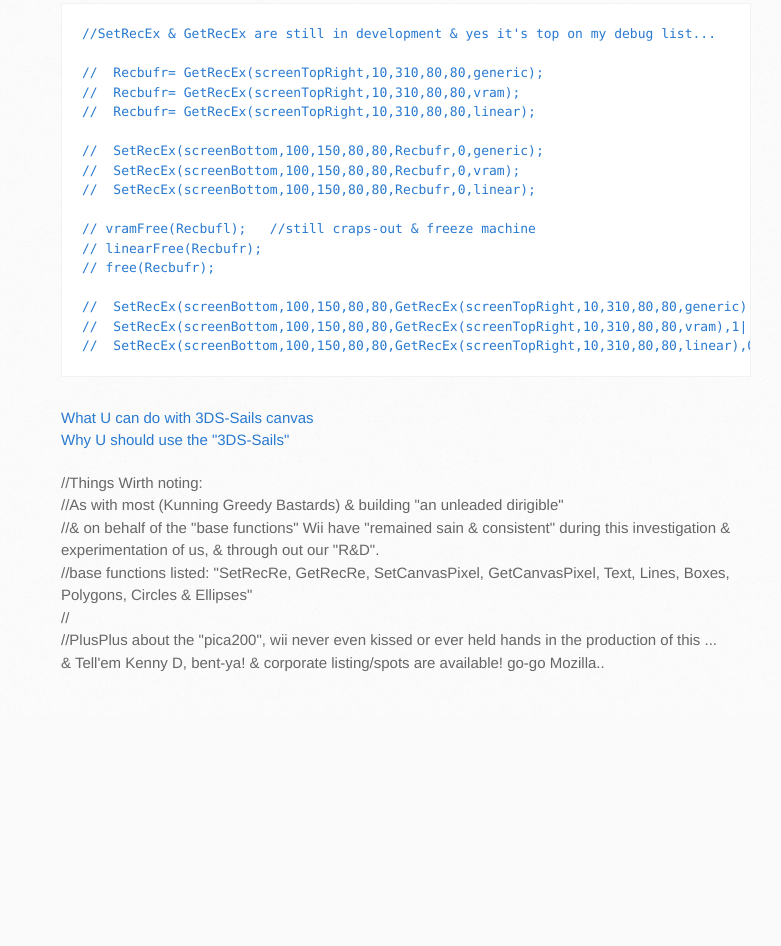
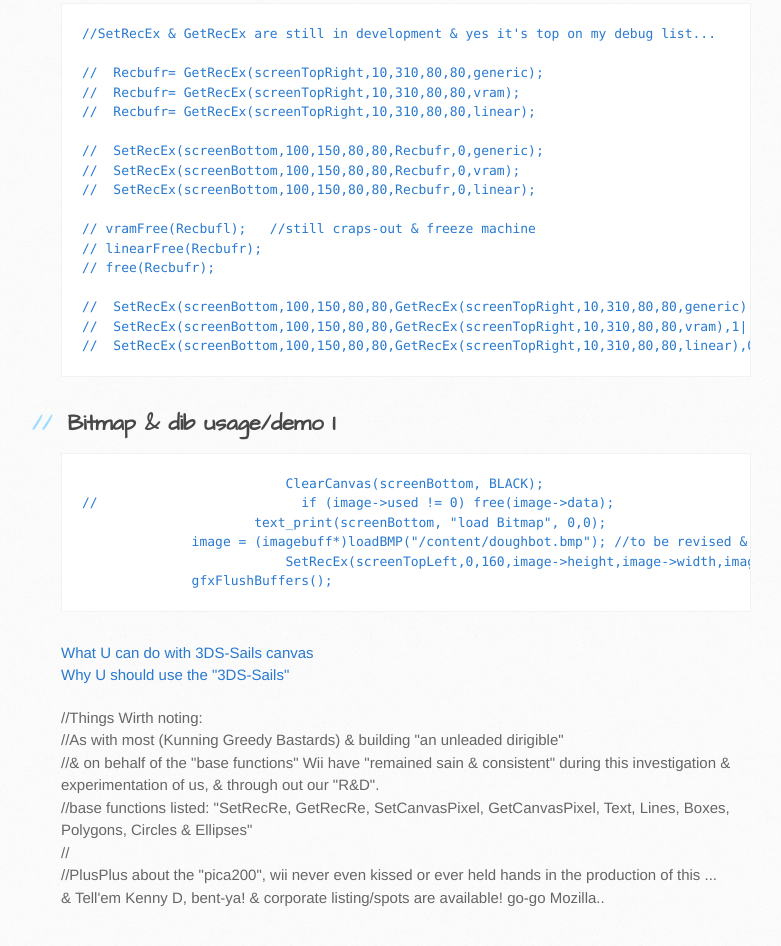
Before and after one commit to flying-dutchmen/3DS-Sails, a plain HTML site: page index.html in a window 1280 px wide. Shown: the part 4066-5012 px from the top of the page, without its empty margins (109-890 px from the left). Before the commit the page ends 4783 px from the top, so only its background shows below. Drawn offline with Linux system fonts and the light colour scheme.

```diff
--- a/index.html
+++ b/index.html
@@ -234,6 +234,17 @@ SetRecRe(screenBottom,100,150,80,80,GetRecRe(screenTopRight,10,310,80,80));
 //  SetRecEx(screenBottom,100,150,80,80,GetRecEx(screenTopRight,10,310,80,80,linear),0,linear); //sain
 </code></pre>
 
+<h2>
+<a id="bitmap--dib-usagedemo-i" class="anchor" href="#bitmap--dib-usagedemo-i" aria-hidden="true"><span class="octicon octicon-link"></span></a>Bitmap &amp; dib usage/demo I</h2>
+
+<pre><code>                          ClearCanvas(screenBottom, BLACK);
+//                          if (image-&gt;used != 0) free(image-&gt;data);
+                      text_print(screenBottom, "load Bitmap", 0,0);
+              image = (imagebuff*)loadBMP("/content/doughbot.bmp"); //to be revised &amp; debugged
+                          SetRecEx(screenTopLeft,0,160,image-&gt;height,image-&gt;width,image-&gt;data,0,generic);
+              gfxFlushBuffers();
+</code></pre>
+
 <p><a href="http://1drv.ms/1VE3fMM">What U can do with 3DS-Sails canvas</a><br>
 <a href="https://gbatemp.net/threads/tutorial-make-a-3d-art-and-put-it-on-3ds.381116/">Why U should use the "3DS-Sails"</a>  </p>
 
```
Also changed, not shown: params.json (+1 -1 lines).
